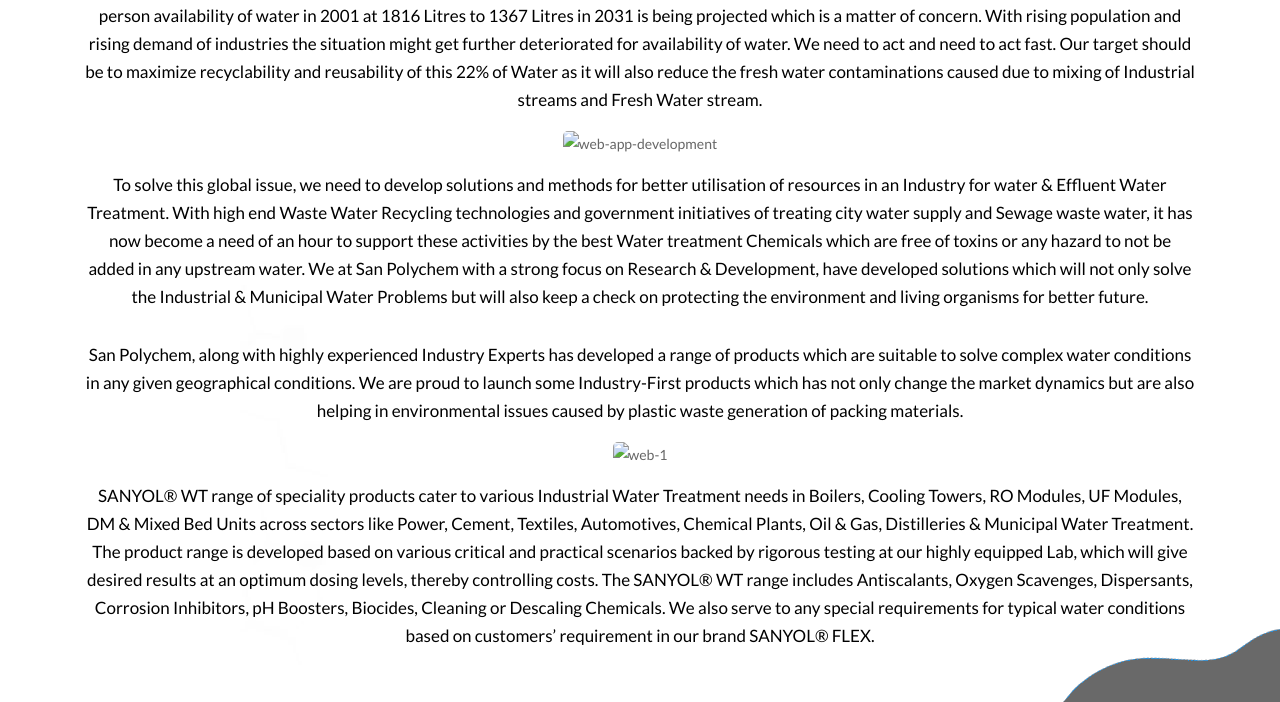
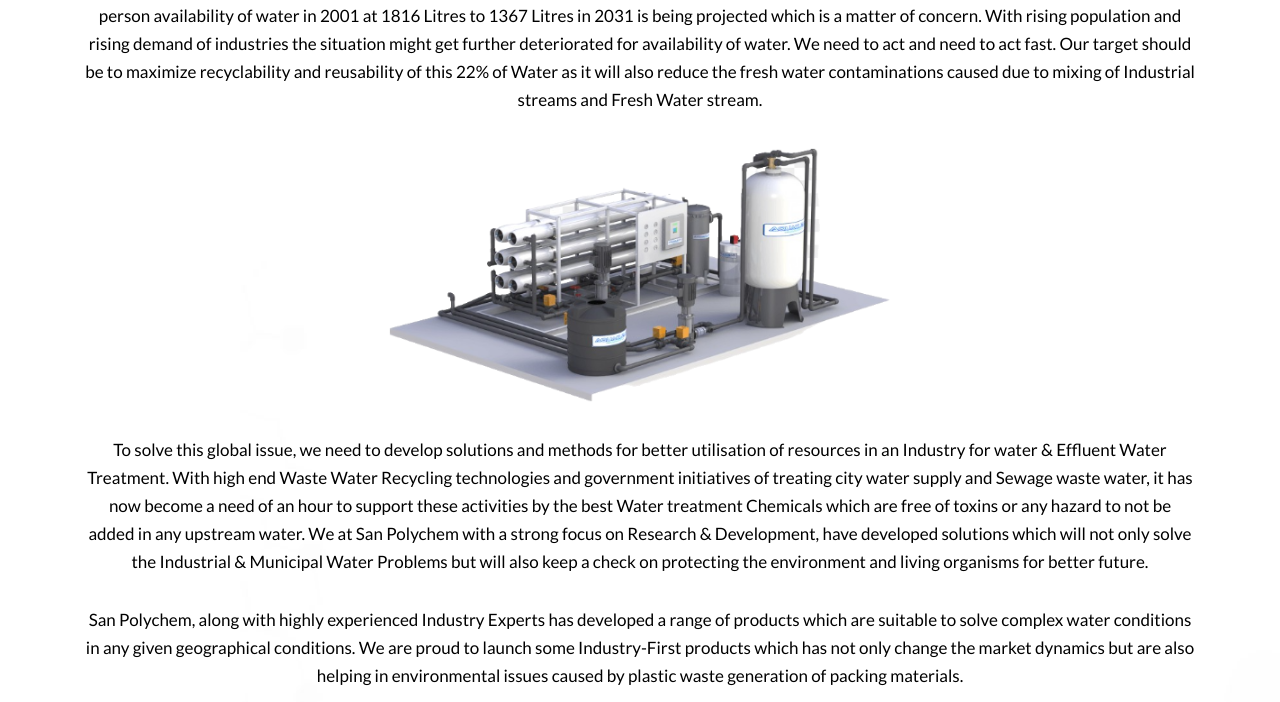
Before and after one commit to NarraRineesh/San-Polychem, a plain HTML site: page products/industrial-water-treatment-chemicals.html in a window 1280 px wide. Shown: the part 1243-1945 px from the top of the page. Drawn offline with nearby package versions, Linux system fonts and the light colour scheme; the site is published under a folder, as on GitHub Pages, so addresses that start at the root find nothing; a web font is replaced by a local one.

Commit message:
Update industrial-water-treatment-chemicals.html

```diff
--- a/products/industrial-water-treatment-chemicals.html
+++ b/products/industrial-water-treatment-chemicals.html
@@ -74,7 +74,7 @@
    </div>
    <section>
       <div class="container-fluid"
-         style="height: 600px; background-image: url(/images/5.\ ETP\ STP\ chemicals\ coagulants\ flocculants\ SANYOL\ TM.jpg);background-repeat: no-repeat;background-position: center;background-size: 100% 100%;">
+         style="height: 600px; background-image: url('../images/5.\ ETP\ STP\ chemicals\ coagulants\ flocculants\ SANYOL\ TM.jpg');background-repeat: no-repeat;background-position: center;background-size: 100% 100%;">
          <div class="slider-text-wrapper">
             <div class="container">
                <h1 class="text-white">Industrial Water Treatment Chemicals – SANYOL® WT</h1>
@@ -101,7 +101,7 @@
                      recyclability and reusability of this 22% of Water as it will also reduce the fresh water
                      contaminations caused due to mixing of Industrial streams and Fresh Water stream. </p>
 
-                  <img src="/images/10. RO antiscalant water treatment chemicals.png" alt="web-app-development"
+                  <img src="../images/10. RO antiscalant water treatment chemicals.png" alt="web-app-development"
                      class="img-fluid">
                   <p>To solve this global issue, we need to develop solutions and methods for better utilisation of
                      resources in an Industry for water & Effluent Water Treatment. With high end Waste Water
@@ -115,7 +115,7 @@
                      which are suitable to solve complex water conditions in any given geographical conditions. We
                      are proud to launch some Industry-First products which has not only change the market dynamics
                      but are also helping in environmental issues caused by plastic waste generation of packing
-                     materials.</p><img src="/images/15. Sanyol WT SANYOL PU SANYOL FLEX SANYOL AD.jpg" class="img-fluid"
+                     materials.</p><img src="../images/15. Sanyol WT SANYOL PU SANYOL FLEX SANYOL AD.jpg" class="img-fluid"
                      alt="web-1">
                   <p>SANYOL® WT range of speciality products cater to various Industrial Water Treatment needs in
                      Boilers, Cooling Towers, RO Modules, UF Modules, DM & Mixed Bed Units across sectors like Power,
```
